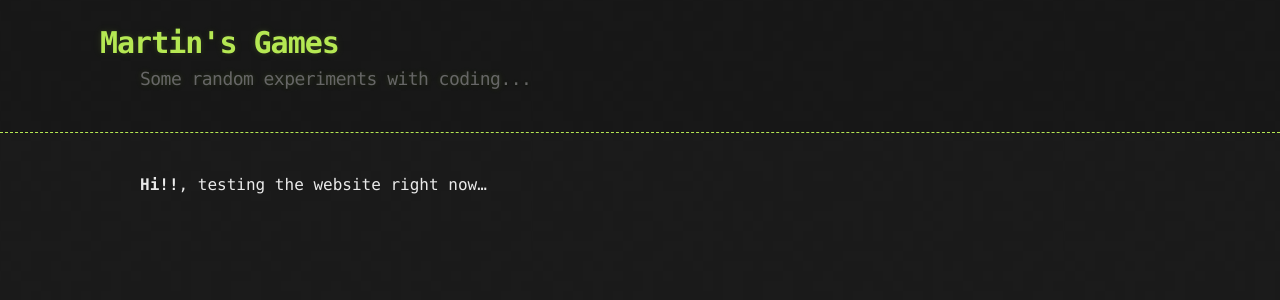
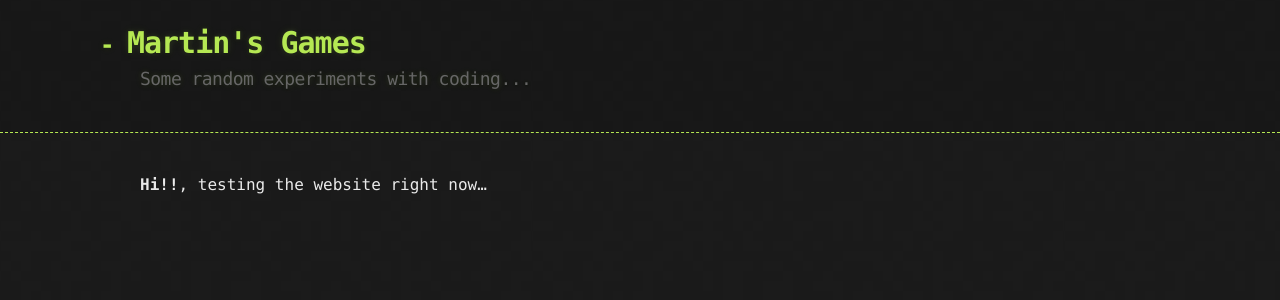
Before and after one commit to makoteo/blog, a Jekyll site: the page built from index.md, in a window 1280 px wide. Shown: the top 300 px of the page. Built offline with Jekyll 4.4.1, drawn with Linux system fonts in a browser that asks for light colours.

Commit message:
Header bug fixed second time...

```diff
--- a/_sass/jekyll-theme-hacker.scss
+++ b/_sass/jekyll-theme-hacker.scss
@@ -67,7 +67,7 @@ header h1 {
 }
 
 header h1:before {
-  content: "   ";
+  content: "-   ";
   font-size: 24px;
 }
 
```
